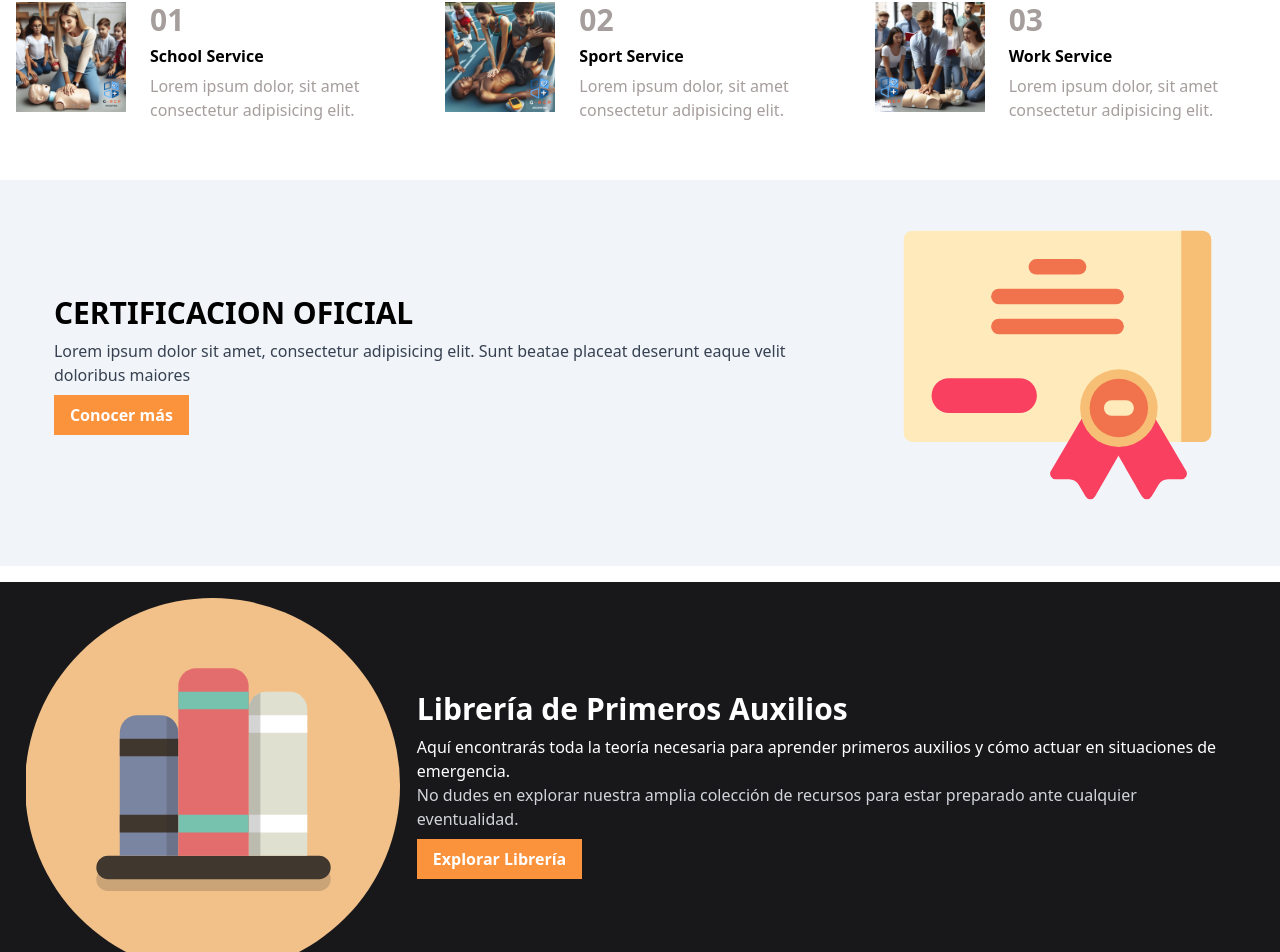
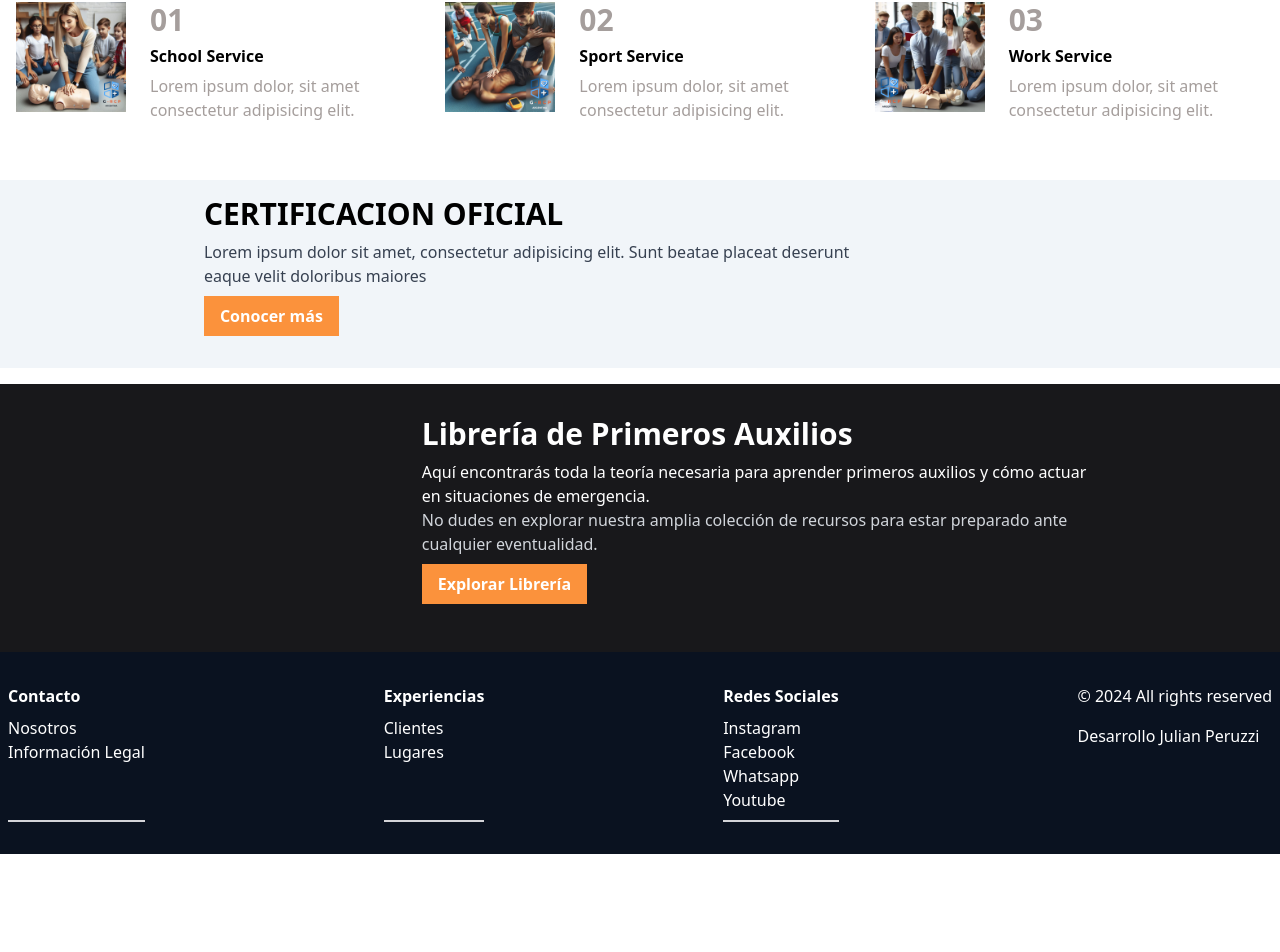
Before and after one commit to julianperuzzi/G-RCP-ARGENTINA, a React (Vite) app: page / in a window 1280 px wide. Shown: the part 774-1726 px from the top of the page. After the commit the page ends 1628 px from the top, so only its background shows below. Built offline with nearby package versions, Linux system fonts and the light colour scheme.

Commit message:
ocultar imagen de libreria y certf

```diff
--- a/src/components/Certificacion.jsx
+++ b/src/components/Certificacion.jsx
@@ -11,7 +11,7 @@ export const Certificacion = () => {
           <a href="/enlace-a-mas-informacion" className="mt-2 inline-block bg-orange-400 hover:bg-black text-white font-bold py-2 px-4">Conocer más</a>
         </div>
         <div className="md:w-1/3  text-center">
-          <img src={imgCert} alt="alt" className="w-1/2 sm:w-full h-auto rounded-lg pb-0 mx-auto" />
+          {/* <img src={imgCert} alt="alt" className="w-1/2 sm:w-full h-auto rounded-lg pb-0 mx-auto" /> */}
         </div>
       </div>
     </section>
--- a/src/components/Teoria.jsx
+++ b/src/components/Teoria.jsx
@@ -6,7 +6,7 @@ export const Teoria = () => {
     <section className="flex justify-center items-center bg-zinc-900 p-4">
       <div className="sm:flex justify-center items-center mb-4 ">
         <div className="md:w-1/3 text-center">
-          <img src={imgLibreria} alt="Librería de Primeros Auxilios" className="w-1/2 sm:w-full  h-auto rounded-lg pb-0 mx-auto" />
+          {/* <img src={imgLibreria} alt="Librería de Primeros Auxilios" className="w-1/2 sm:w-full  h-auto rounded-lg pb-0 mx-auto" /> */}
         </div>
         <div className="p-4">
           <h2 className="text-3xl font-bold text-white mb-2">Librería de Primeros Auxilios</h2>
```
